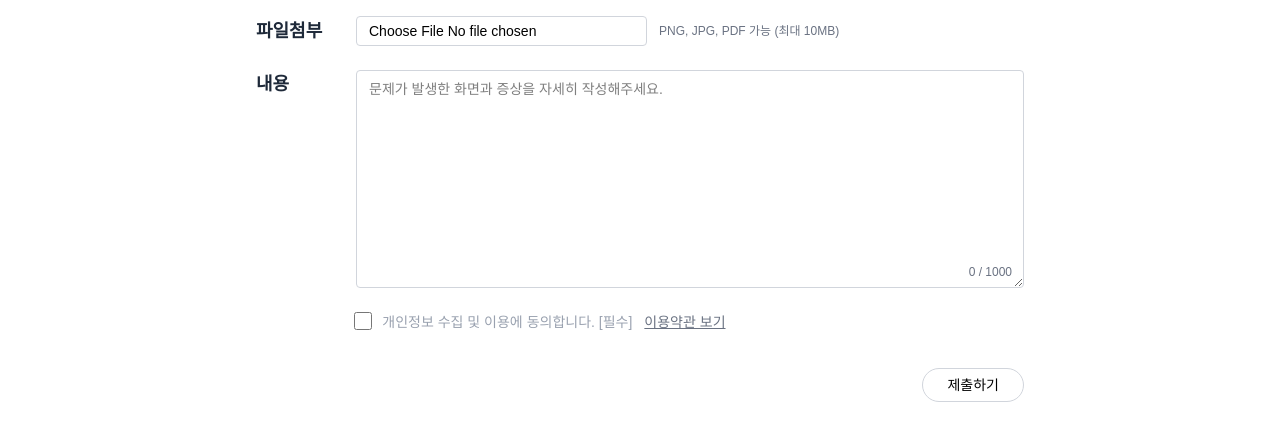
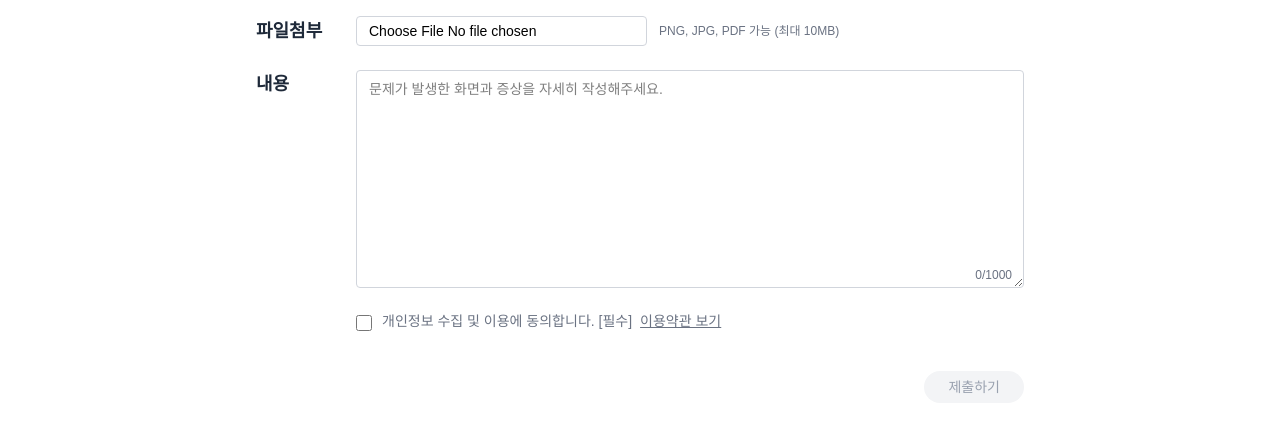
Before and after one commit to Marketer-s-Fridge/Client, a Next.js app: page /contact in a window 1280 px wide. Shown: the part 373-800 px from the top of the page. Built offline with nearby package versions, Linux system fonts and the light colour scheme.

Commit message:
fix:문의하기 버튼 활성화 설정

```diff
--- a/src/app/contact/page.tsx
+++ b/src/app/contact/page.tsx
@@ -1,11 +1,26 @@
-// components/ContactPage.tsx
 "use client";
 
-import React from "react";
+import React, { useState } from "react";
 import Header from "@/components/header";
 import Footer from "@/components/footer";
 
 export default function ContactPage() {
+  const [category, setCategory] = useState("");
+  const [title, setTitle] = useState("");
+  const [email, setEmail] = useState("");
+  const [content, setContent] = useState("");
+  const [agreed, setAgreed] = useState(false);
+
+  const isFormValid = category && title && email && content && agreed;
+
+  const handleSubmit = (e: React.FormEvent) => {
+    e.preventDefault();
+    if (!isFormValid) return;
+
+    // 제출 처리 로직
+    alert("문의가 제출되었습니다.");
+  };
+
   return (
     <div className="bg-white">
       <Header />
@@ -17,7 +32,7 @@ export default function ContactPage() {
 
       {/* 폼 섹션 */}
       <main className="max-w-[800px] mx-auto px-4 py-12 relative">
-        <form className="space-y-6">
+        <form className="space-y-6" onSubmit={handleSubmit}>
           {/* 분류 */}
           <div className="flex flex-col md:flex-row md:items-center">
             <label className="w-[100px] text-lg text-gray-800 font-bold">
@@ -25,7 +40,8 @@ export default function ContactPage() {
             </label>
             <select
               className="flex-1 border border-gray-300 rounded px-3 py-2 text-sm"
-              defaultValue=""
+              value={category}
+              onChange={(e) => setCategory(e.target.value)}
             >
               <option value="" disabled>
                 문의유형을 선택하세요
@@ -44,6 +60,8 @@ export default function ContactPage() {
             <input
               type="text"
               placeholder="ex) 콘텐츠를 저장할 수 없어요."
+              value={title}
+              onChange={(e) => setTitle(e.target.value)}
               className="flex-1 border border-gray-300 rounded px-3 py-2 text-sm"
             />
           </div>
@@ -56,6 +74,8 @@ export default function ContactPage() {
             <input
               type="email"
               placeholder="답변 받을 이메일을 입력해주세요"
+              value={email}
+              onChange={(e) => setEmail(e.target.value)}
               className="flex-1 border border-gray-300 rounded px-3 py-2 text-sm"
             />
           </div>
@@ -81,46 +101,56 @@ export default function ContactPage() {
             <label className="w-[100px] text-lg text-gray-800 font-bold">
               내용
             </label>
-
-            <div className="flex-1 flex items-center gap-3 relative">
+            <div className="flex-1 relative">
               <textarea
                 rows={10}
                 maxLength={1000}
+                value={content}
+                onChange={(e) => setContent(e.target.value)}
                 placeholder="문제가 발생한 화면과 증상을 자세히 작성해주세요."
                 className="w-full border border-gray-300 rounded px-3 py-2 text-sm"
-              ></textarea>
-              <div className="absolute text-right text-xs text-gray-500 mt-1 right-3 bottom-2">
-                0 / 1000
+              />
+              <div className="absolute text-right text-xs text-gray-500 right-3 bottom-12">
+                {`${content.length}/1000`}
+              </div>
+
+              {/* 개인정보 수집 동의 */}
+              <div className="flex items-start mt-4 text-sm">
+                <input
+                  type="checkbox"
+                  id="agree"
+                  className="mr-2.5 mt-1 w-4 h-4"
+                  checked={agreed}
+                  onChange={(e) => setAgreed(e.target.checked)}
+                />
+                <label htmlFor="agree" className="text-gray-500">
+                  개인정보 수집 및 이용에 동의합니다. [필수]
+                  <a href="#" className="underline ml-2">
+                    이용약관 보기
+                  </a>
+                </label>
               </div>
             </div>
           </div>
 
-          {/* 개인정보 동의 */}
-          <div className="absolute items-center text-sm left-3/21">
-            <input type="checkbox" id="agree" className="mr-2.5 w-4.5 h-4.5" />
-            <label
-              htmlFor="agree"
-              className="text-center align-top text-gray-400"
-            >
-              개인정보 수집 및 이용에 동의합니다. [필수]
-              <a href="#" className="underline ml-3 text-gray-500">
-                이용약관 보기
-              </a>
-            </label>
-          </div>
-
           {/* 제출버튼 */}
-          <div className="text-end mt-20">
+          <div className="text-end mt-10">
             <button
               type="submit"
-              className="border border-gray-300 rounded-full px-6 py-1.5 text-sm hover:bg-gray-100"
+              disabled={!isFormValid}
+              className={`rounded-full px-6 py-1.5 text-sm font-medium transition-colors ${
+                isFormValid
+                  ? "bg-red-500 text-white hover:bg-red-600"
+                  : "bg-gray-100 text-gray-400 cursor-not-allowed"
+              }`}
             >
               제출하기
             </button>
           </div>
         </form>
       </main>
-      <Footer/>
+
+      <Footer />
     </div>
   );
 }
```
